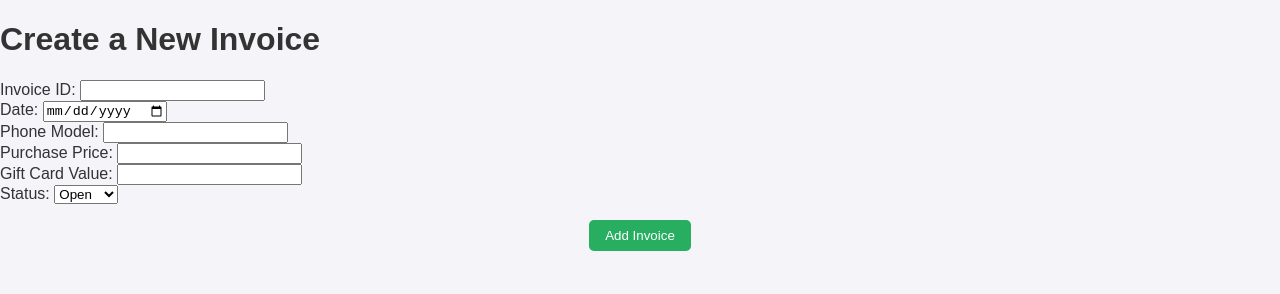
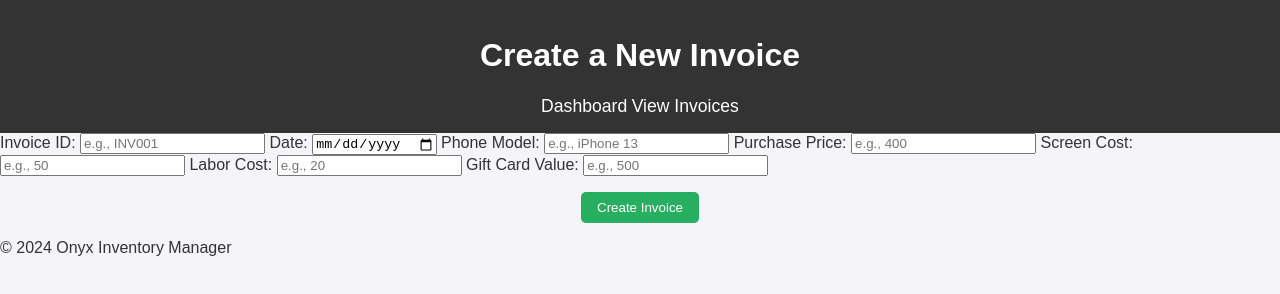
Before and after one commit to DolomiteSec/Onyx-Inventory-Manager, a plain HTML site: page Website/create-invoice.html in a window 1280 px wide. Drawn offline with Linux system fonts and the light colour scheme; no server answers.

Commit message:
Update create-invoice.html

```diff
--- a/Website/create-invoice.html
+++ b/Website/create-invoice.html
@@ -1,40 +1,55 @@
 <!DOCTYPE html>
 <html lang="en">
+
 <head>
     <meta charset="UTF-8">
     <meta name="viewport" content="width=device-width, initial-scale=1.0">
     <title>Create Invoice</title>
     <link rel="stylesheet" href="style.css">
 </head>
+
 <body>
-    <h1>Create a New Invoice</h1>
-    <form id="invoice-form">
-        <label for="invoiceID">Invoice ID:</label>
-        <input type="text" id="invoiceID" required><br>
+    <header>
+        <h1>Create a New Invoice</h1>
+        <nav>
+            <a href="index.html">Dashboard</a>
+            <a href="view-invoices.html">View Invoices</a>
+        </nav>
+    </header>
 
-        <label for="date">Date:</label>
-        <input type="date" id="invoice-date" required><br>
+    <main>
+        <form id="add-invoice-form">
+            <label for="invoice-id">Invoice ID:</label>
+            <input type="text" id="invoice-id" placeholder="e.g., INV001" required>
 
-        <label for="phoneModel">Phone Model:</label>
-        <input type="text" id="phone-model" required><br>
+            <label for="invoice-date">Date:</label>
+            <input type="date" id="invoice-date" required>
 
-        <label for="purchasePrice">Purchase Price:</label>
-        <input type="number" id="purchase-price" required><br>
+            <label for="phone-model">Phone Model:</label>
+            <input type="text" id="phone-model" placeholder="e.g., iPhone 13" required>
 
-        <label for="giftCardValue">Gift Card Value:</label>
-        <input type="number" id="giftCardValue" required><br>
+            <label for="purchase-price">Purchase Price:</label>
+            <input type="number" id="purchase-price" placeholder="e.g., 400" required>
 
-        <label for="status">Status:</label>
-        <select id="status">
-            <option value="Open">Open</option>
-            <option value="Closed">Closed</option>
-        </select><br>
+            <label for="screen-cost">Screen Cost:</label>
+            <input type="number" id="screen-cost" placeholder="e.g., 50">
 
-        <button type="submit">Add Invoice</button>
-    </form>
+            <label for="labor-cost">Labor Cost:</label>
+            <input type="number" id="labor-cost" placeholder="e.g., 20">
 
-    <p id="responseMessage"></p>
+            <label for="gift-card-value">Gift Card Value:</label>
+            <input type="number" id="gift-card-value" placeholder="e.g., 500">
 
+            <button type="submit">Create Invoice</button>
+        </form>
+    </main>
+
+    <footer>
+        <p>&copy; 2024 Onyx Inventory Manager</p>
+    </footer>
+
+    <!-- Link the JavaScript -->
     <script src="script.js"></script>
 </body>
+
 </html>
```
